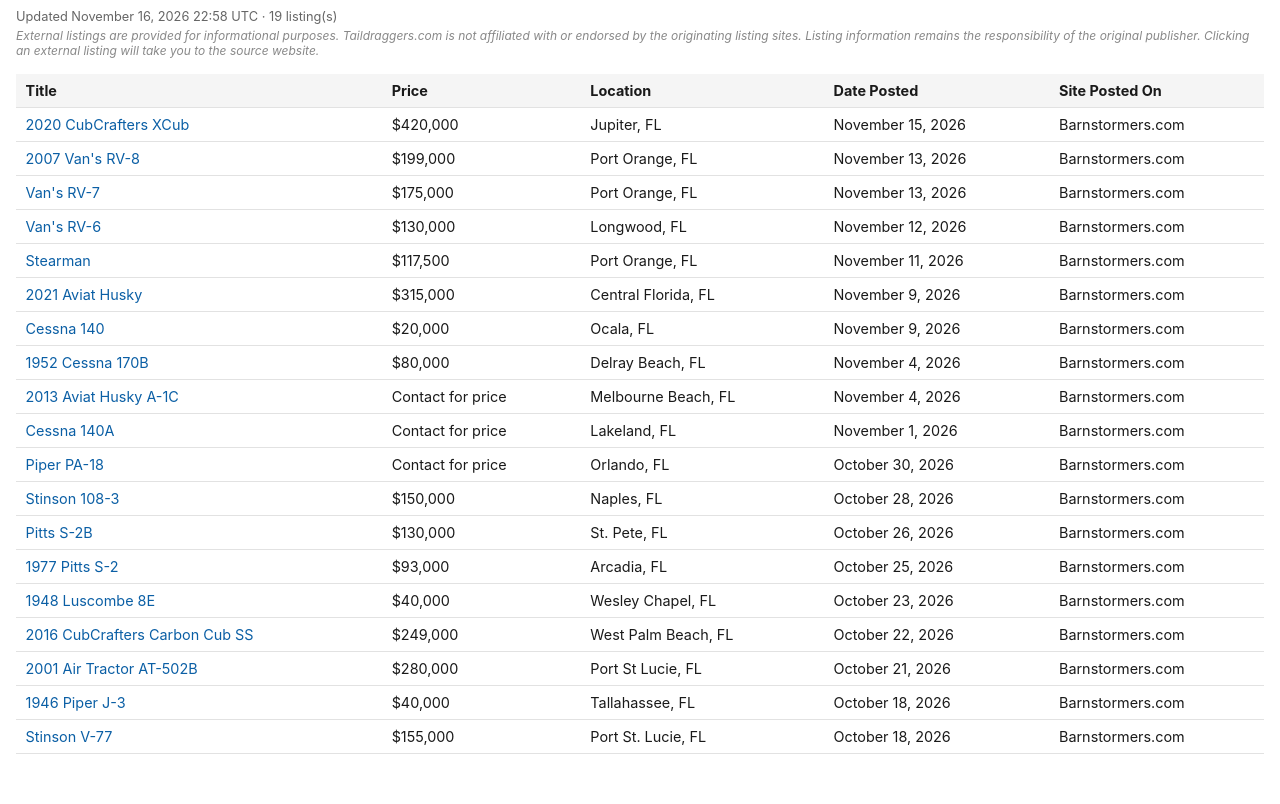
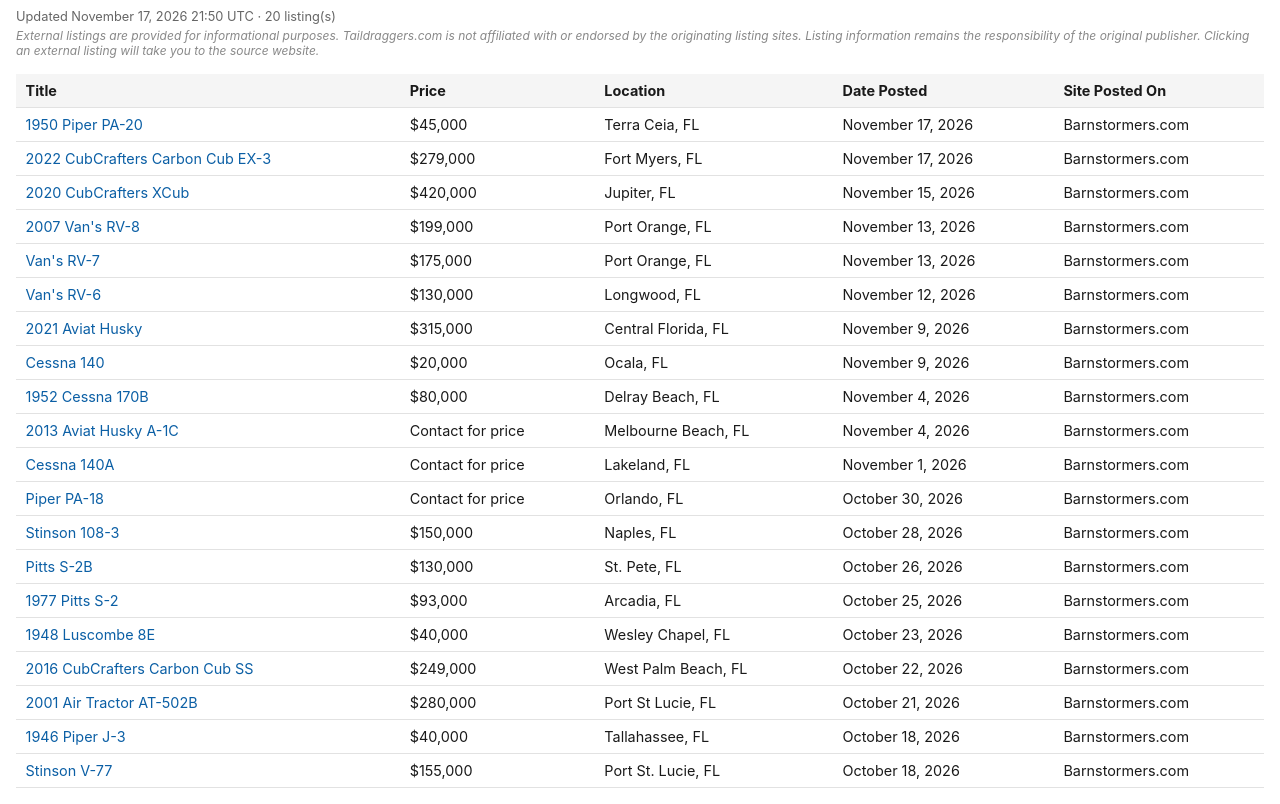
Before and after one commit to taildraggers/florida, a plain HTML site: page docs/index.html in a window 1280 px wide. Shown: the part 43-847 px from the top of the page. Before the commit the page ends 813 px from the top, so only its background shows below. Drawn offline with Linux system fonts and the light colour scheme.

Commit message:
Update Florida listings (2026-11-17)

```diff
--- a/docs/index.html
+++ b/docs/index.html
@@ -58,18 +58,19 @@
 </head>
 <body>
   <h1>Taildragger Ads in Florida</h1>
-  <div class="updated">Updated November 16, 2026 22:58 UTC &middot; 19 listing(s)</div>
+  <div class="updated">Updated November 17, 2026 21:50 UTC &middot; 20 listing(s)</div>
   <div class="disclaimer">External listings are provided for informational purposes. Taildraggers.com is not affiliated with or endorsed by the originating listing sites. Listing information remains the responsibility of the original publisher. Clicking an external listing will take you to the source website.</div>
   <table>
     <thead>
       <tr><th>Title</th><th>Price</th><th>Location</th><th>Date Posted</th><th>Site Posted On</th></tr>
     </thead>
     <tbody>
+        <tr><td><a href="https://www.barnstormers.com/classified-2084300-1950-Piper-PA-20-Pacer-–-135HP.html" target="_blank" rel="noopener noreferrer">1950 Piper PA-20</a></td><td>$45,000</td><td>Terra Ceia, FL</td><td>November 17, 2026</td><td>Barnstormers.com</td></tr>
+        <tr><td><a href="https://www.barnstormers.com/classified-2061098-2022-Carbon-Cub-EX-3.html" target="_blank" rel="noopener noreferrer">2022 CubCrafters Carbon Cub EX-3</a></td><td>$279,000</td><td>Fort Myers, FL</td><td>November 17, 2026</td><td>Barnstormers.com</td></tr>
         <tr><td><a href="https://www.barnstormers.com/classified-2061259-2020-NXCub.html" target="_blank" rel="noopener noreferrer">2020 CubCrafters XCub</a></td><td>$420,000</td><td>Jupiter, FL</td><td>November 15, 2026</td><td>Barnstormers.com</td></tr>
         <tr><td><a href="https://www.barnstormers.com/classified-2041666-2007-RV8-N26RK.html" target="_blank" rel="noopener noreferrer">2007 Van&#x27;s RV-8</a></td><td>$199,000</td><td>Port Orange, FL</td><td>November 13, 2026</td><td>Barnstormers.com</td></tr>
         <tr><td><a href="https://www.barnstormers.com/classified-2083610-Unfinished-RV7.html" target="_blank" rel="noopener noreferrer">Van&#x27;s RV-7</a></td><td>$175,000</td><td>Port Orange, FL</td><td>November 13, 2026</td><td>Barnstormers.com</td></tr>
         <tr><td><a href="https://www.barnstormers.com/classified-2083326-Vans-RV6.html" target="_blank" rel="noopener noreferrer">Van&#x27;s RV-6</a></td><td>$130,000</td><td>Longwood, FL</td><td>November 12, 2026</td><td>Barnstormers.com</td></tr>
-        <tr><td><a href="https://www.barnstormers.com/classified-2039067-Jones-Restored-Stearman.html" target="_blank" rel="noopener noreferrer">Stearman</a></td><td>$117,500</td><td>Port Orange, FL</td><td>November 11, 2026</td><td>Barnstormers.com</td></tr>
         <tr><td><a href="https://www.barnstormers.com/classified-2039737-2021-Aviat-Husky-180hr-REDUCED.html" target="_blank" rel="noopener noreferrer">2021 Aviat Husky</a></td><td>$315,000</td><td>Central Florida, FL</td><td>November 9, 2026</td><td>Barnstormers.com</td></tr>
         <tr><td><a href="https://www.barnstormers.com/classified-2076702-CESSNA-140,-$20K-IN-UPGRADES.html" target="_blank" rel="noopener noreferrer">Cessna 140</a></td><td>$20,000</td><td>Ocala, FL</td><td>November 9, 2026</td><td>Barnstormers.com</td></tr>
         <tr><td><a href="https://www.barnstormers.com/classified-2076896-1952-Cessna-170B-1890-TTSN.html" target="_blank" rel="noopener noreferrer">1952 Cessna 170B</a></td><td>$80,000</td><td>Delray Beach, FL</td><td>November 4, 2026</td><td>Barnstormers.com</td></tr>
```
